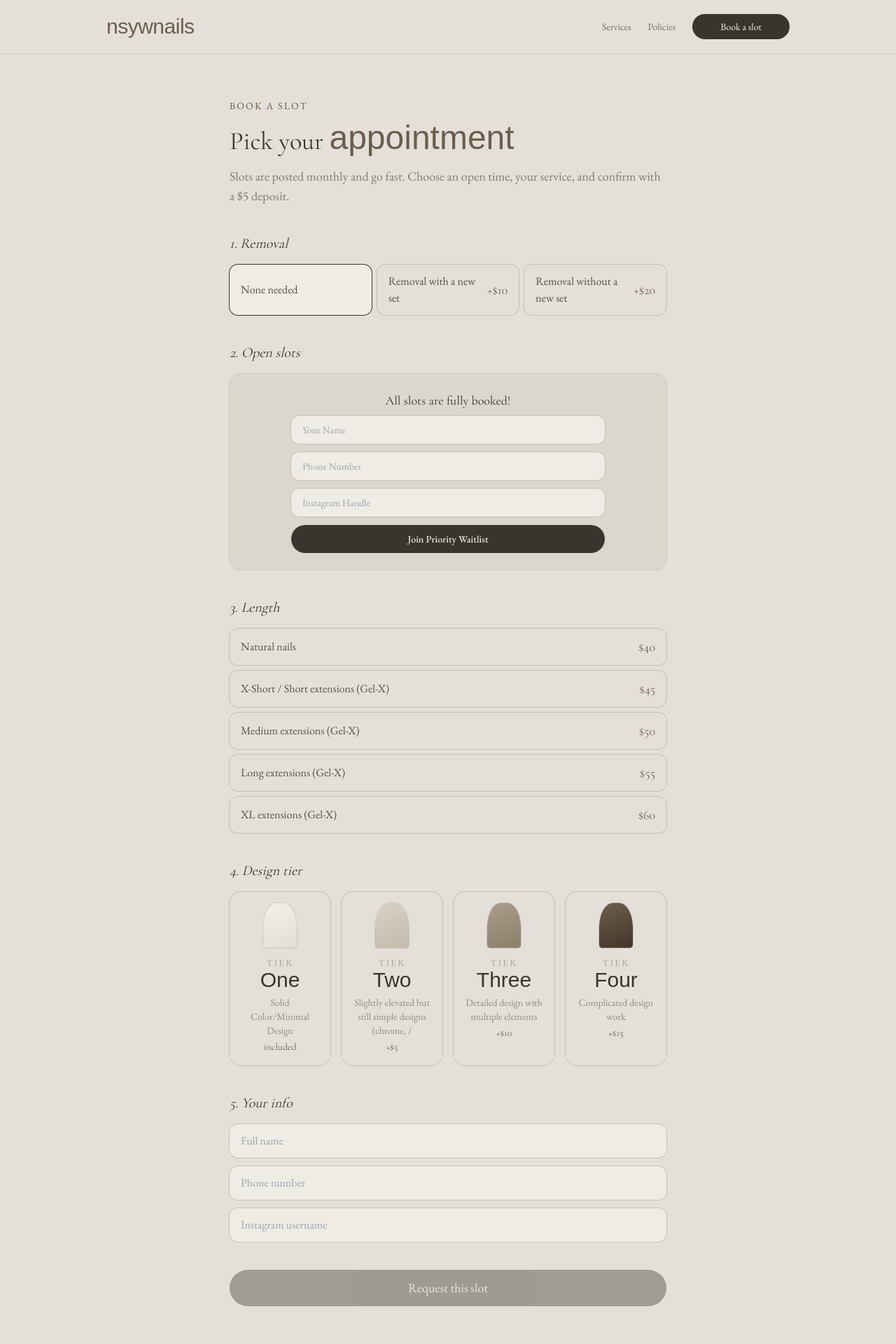
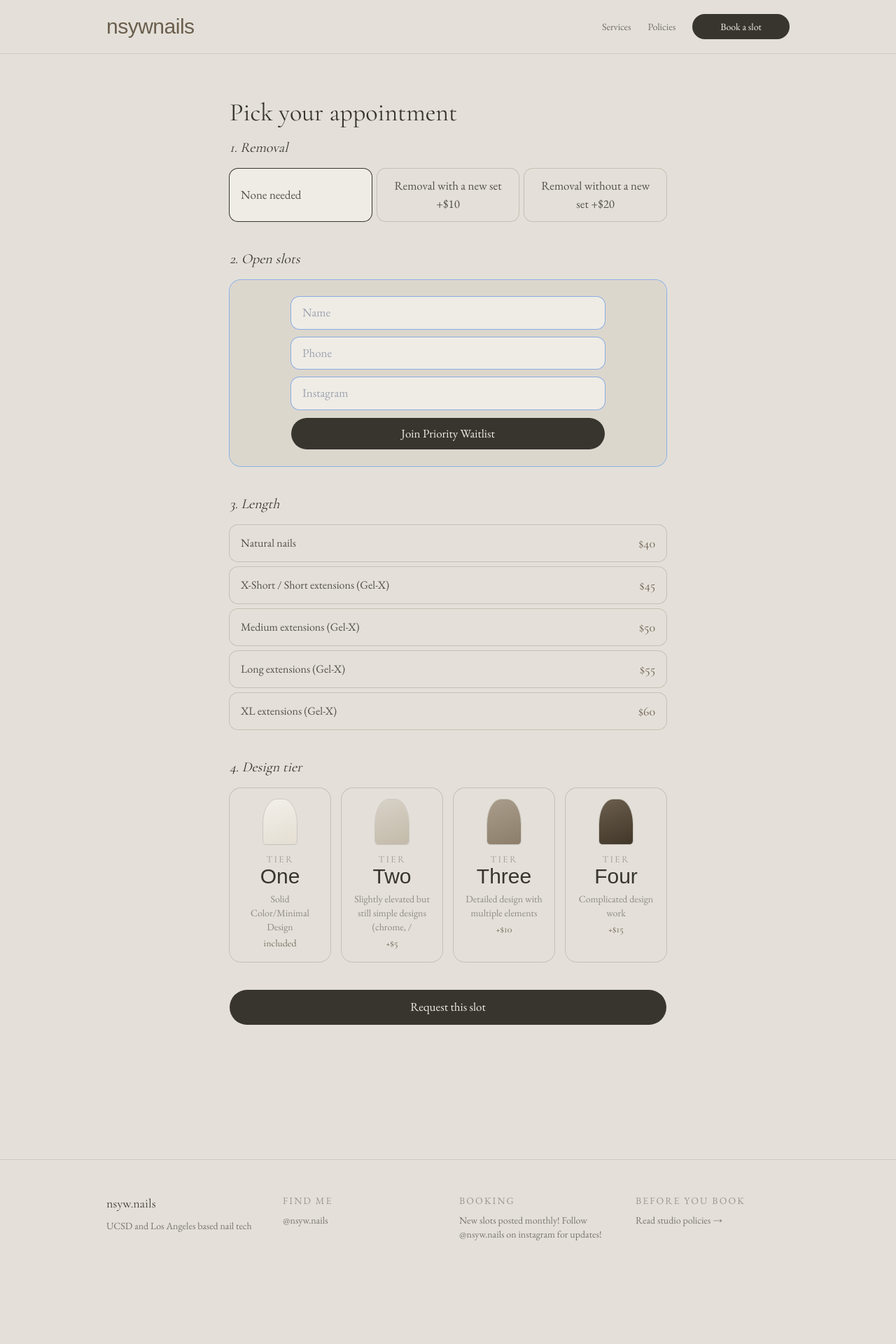
Before and after one commit to nata1iewu/nsyw.nails, a Next.js app: page /book in a window 1280 px wide. Shown: the top 1920 px of the page at 70% size. After the commit the page ends 1821 px from the top, so only its background shows below. Built offline with nearby package versions, Linux system fonts and the light colour scheme; a web font is replaced by a local one.

Commit message:
fix: resolve form nesting and refresh issues

```diff
--- a/app/book/page.js
+++ b/app/book/page.js
@@ -29,7 +29,6 @@ export default function Book() {
   const [phone, setPhone] = useState("");
   const [instagram, setInstagram] = useState("");
   const [status, setStatus] = useState("idle");
-  const [errorMsg, setErrorMsg] = useState("");
   const [waitlistStatus, setWaitlistStatus] = useState("idle");
 
   useEffect(() => {
@@ -43,8 +42,6 @@ export default function Book() {
     return slots.filter((s) => (s.duration || 120) >= 180);
   }, [slots, removalId]);
 
-  const price = sizeId && tierId ? priceFor(sizeId, tierId, removalId || null) : null;
-  const dueAtAppointment = price != null ? Math.max(price - DEPOSIT_AMOUNT, 0) : null;
   const canSubmit = slotId && sizeId && tierId && name && phone;
 
   async function handleSubmit(e) {
@@ -57,22 +54,18 @@ export default function Book() {
         headers: { "Content-Type": "application/json" },
         body: JSON.stringify({ slotId, sizeId, tierId, removalId: removalId || null, name, phone, instagram }),
       });
-      const data = await res.json();
-      if (!res.ok) throw new Error(data.error || "Something went wrong.");
+      if (!res.ok) throw new Error("Booking failed");
       setStatus("done");
     } catch (err) {
       setStatus("error");
-      setErrorMsg(err.message);
     }
   }
 
-  async function handleWaitlistSubmit(e) {
-    e.preventDefault();
+  async function handleWaitlistSubmit() {
     if (!name || !phone || !instagram) {
       alert("Please fill in all fields!");
       return;
     }
-
     setWaitlistStatus("submitting");
     try {
       const res = await fetch("/api/waitlist", {
@@ -80,19 +73,11 @@ export default function Book() {
         headers: { "Content-Type": "application/json" },
         body: JSON.stringify({ name, phone, instagram }),
       });
-
-      const data = await res.json();
-
-      if (!res.ok) {
-        throw new Error(data.error || "Failed to join");
-      }
-
-      // If we got a 200 OK, this will trigger the UI change
+      if (!res.ok) throw new Error("Failed to join");
       setWaitlistStatus("done");
     } catch (err) {
-      console.error("Waitlist error:", err);
       alert("Error: " + err.message);
-      setWaitlistStatus("idle"); // Reset button so you can try again
+      setWaitlistStatus("idle");
     }
   }
 
@@ -102,79 +87,65 @@ export default function Book() {
     <>
       <Nav />
       <main className="mx-auto max-w-2xl px-6 pt-16 pb-24">
-        <p className="text-sm uppercase tracking-[0.15em] text-umber mb-3">Book a slot</p>
-        <h1 className="font-display text-4xl text-inkDeep mb-4">Pick your <span className="font-script text-5xl text-umber">appointment</span></h1>
-        <p className="text-ink/70 mb-10 text-lg">Slots are posted monthly and go fast. Choose an open time, your service, and confirm with a ${DEPOSIT_AMOUNT} deposit.</p>
-
+        <h1 className="font-display text-4xl text-inkDeep mb-4">Pick your appointment</h1>
         <form onSubmit={handleSubmit} className="space-y-10">
+          {/* 1. Removal */}
           <div>
             <h2 className="font-display text-xl italic text-inkDeep mb-4">1. Removal</h2>
             <div className="grid gap-2 sm:grid-cols-3">
-              <button type="button" onClick={() => setRemovalId("")} className={`rounded-xl px-4 py-3 text-left text-base ring-1 transition ${removalId === "" ? "bg-mist ring-inkDeep" : "ring-line hover:bg-mist"}`}>None needed</button>
+              <button type="button" onClick={() => setRemovalId("")} className={`rounded-xl px-4 py-3 text-left ring-1 transition ${removalId === "" ? "bg-mist ring-inkDeep" : "ring-line"}`}>None needed</button>
               {REMOVALS.map((r) => (
-                <button type="button" key={r.id} onClick={() => setRemovalId(r.id)} className={`flex items-center justify-between rounded-xl px-4 py-3 text-left text-base ring-1 transition ${removalId === r.id ? "bg-mist ring-inkDeep" : "ring-line hover:bg-mist"}`}>
-                  <span>{r.label}</span>
-                  <span className="text-umber font-display text-lg">+${r.price}</span>
+                <button type="button" key={r.id} onClick={() => setRemovalId(r.id)} className={`rounded-xl px-4 py-3 ring-1 transition ${removalId === r.id ? "bg-mist ring-inkDeep" : "ring-line"}`}>
+                  {r.label} +${r.price}
                 </button>
               ))}
             </div>
           </div>
 
+          {/* 2. Slots / Waitlist */}
           <div>
             <h2 className="font-display text-xl italic text-inkDeep mb-4">2. Open slots</h2>
             {eligibleSlots?.length === 0 ? (
-              <div className="rounded-2xl bg-stoneDeep/60 ring-1 ring-line/70 p-6 text-center">
+              <div className="rounded-2xl bg-stoneDeep/60 ring-1 p-6 text-center">
                 {waitlistStatus === "done" ? (
-                  <div className="py-4">
-                    <h3 className="font-display text-lg text-inkDeep mb-2">You're on the list! ✿</h3>
-                    <p className="text-sm text-ink/70">You've successfully joined the waitlist! If there are any spots that open up, I will contact you! Thank you so much for your support!!</p>
+                  <p>You're on the list! ✿</p>
+                ) : (
+                  <div className="grid gap-3 max-w-md mx-auto">
+                    <input required placeholder="Name" value={name} onChange={(e) => setName(e.target.value)} className="rounded-xl px-4 py-2.5 bg-mist ring-1" />
+                    <input required type="tel" placeholder="Phone" value={phone} onChange={(e) => setPhone(e.target.value)} className="rounded-xl px-4 py-2.5 bg-mist ring-1" />
+                    <input required placeholder="Instagram" value={instagram} onChange={(e) => setInstagram(e.target.value)} className="rounded-xl px-4 py-2.5 bg-mist ring-1" />
+                    <button type="button" onClick={handleWaitlistSubmit} className="w-full rounded-full bg-inkDeep py-2.5 text-mist">
+                      {waitlistStatus === "submitting" ? "Joining..." : "Join Priority Waitlist"}
+                    </button>
                   </div>
-                ) : (
-                  <><h3 className="font-display text-lg text-inkDeep mb-2">All slots are fully booked!</h3>
-                    <form onSubmit={handleWaitlistSubmit} className="grid gap-3 max-w-md mx-auto">
-                      <input required placeholder="Your Name" value={name} onChange={(e) => setName(e.target.value)} className="rounded-xl px-4 py-2.5 bg-mist ring-1 ring-line text-sm" />
-                      <input required type="tel" placeholder="Phone Number" value={phone} onChange={(e) => setPhone(e.target.value)} className="rounded-xl px-4 py-2.5 bg-mist ring-1 ring-line text-sm" />
-                      <input required placeholder="Instagram Handle" value={instagram} onChange={(e) => setInstagram(e.target.value)} className="rounded-xl px-4 py-2.5 bg-mist ring-1 ring-line text-sm" />
-                      <button type="submit" className="w-full rounded-full bg-inkDeep py-2.5 text-sm font-medium text-mist">
-                        {waitlistStatus === "submitting" ? "Joining..." : "Join Priority Waitlist"}
-                      </button>
-                    </form>
-                  </>
                 )}
               </div>
             ) : (
-              <div className="grid grid-cols-2 sm:grid-cols-3 gap-3">
+              <div className="grid grid-cols-2 gap-3">
                 {eligibleSlots?.map((s) => (
-                  <button type="button" key={s.id} onClick={() => setSlotId(s.id)} className={`rounded-xl px-4 py-3 text-left text-base ring-1 transition ${slotId === s.id ? "bg-inkDeep text-mist ring-inkDeep" : "ring-line hover:bg-mist text-ink"}`}>
-                    <span className="block font-medium">{formatDate(s.date)}</span>
-                    <span className="block opacity-80">{formatTime(s.time)}</span>
+                  <button type="button" key={s.id} onClick={() => setSlotId(s.id)} className={`rounded-xl px-4 py-3 ring-1 ${slotId === s.id ? "bg-inkDeep text-mist" : "ring-line"}`}>
+                    {formatDate(s.date)} <br /> {formatTime(s.time)}
                   </button>
                 ))}
               </div>
             )}
           </div>
 
+          {/* 3. Length */}
           <div>
             <h2 className="font-display text-xl italic text-inkDeep mb-4">3. Length</h2>
-            <div className="grid gap-2">{SIZES.map((s) => <button type="button" key={s.id} onClick={() => setSizeId(s.id)} className={`flex items-center justify-between rounded-xl px-4 py-3 text-left text-base ring-1 transition ${sizeId === s.id ? "bg-mist ring-inkDeep" : "ring-line hover:bg-mist"}`}><span>{s.label}</span><span className="text-umber font-display text-lg">${s.price}</span></button>)}</div>
+            <div className="grid gap-2">{SIZES.map((s) => <button type="button" key={s.id} onClick={() => setSizeId(s.id)} className={`flex items-center justify-between rounded-xl px-4 py-3 text-left text-base ring-1 transition ${sizeId === s.id ? "bg-mist ring-inkDeep" : "ring-line"}`}><span>{s.label}</span><span className="text-umber font-display text-lg">${s.price}</span></button>)}</div>
           </div>
 
+          {/* 4. Design tier */}
           <div>
             <h2 className="font-display text-xl italic text-inkDeep mb-4">4. Design tier</h2>
             <div className="grid grid-cols-2 sm:grid-cols-4 gap-4">{TIERS.map((tier) => <SwatchTier key={tier.id} tier={tier} interactive selected={tierId === tier.id} onClick={() => setTierId(tier.id)} />)}</div>
           </div>
 
-          <div>
-            <h2 className="font-display text-xl italic text-inkDeep mb-4">5. Your info</h2>
-            <div className="grid gap-3">
-              <input required placeholder="Full name" value={name} onChange={(e) => setName(e.target.value)} className="rounded-xl px-4 py-3 bg-mist ring-1 ring-line text-base" />
-              <input required type="tel" placeholder="Phone number" value={phone} onChange={(e) => setPhone(e.target.value)} className="rounded-xl px-4 py-3 bg-mist ring-1 ring-line text-base" />
-              <input required placeholder="Instagram username" value={instagram} onChange={(e) => setInstagram(e.target.value)} className="rounded-xl px-4 py-3 bg-mist ring-1 ring-line text-base" />
-            </div>
-          </div>
-
-          <button type="submit" disabled={!canSubmit || status === "submitting"} className="w-full rounded-full bg-inkDeep px-7 py-3 font-body text-lg text-mist transition hover:bg-umber disabled:opacity-40">
-            {status === "submitting" ? "Sending request…" : "Request this slot"}
+          {/* Submit */}
+          <button type="submit" disabled={!canSubmit || status === "submitting"} className="w-full rounded-full bg-inkDeep px-7 py-3 text-mist">
+            {status === "submitting" ? "Sending..." : "Request this slot"}
           </button>
         </form>
       </main>
```
Also changed, not shown: 1 other file (tests, documents, lock files or other folders).
